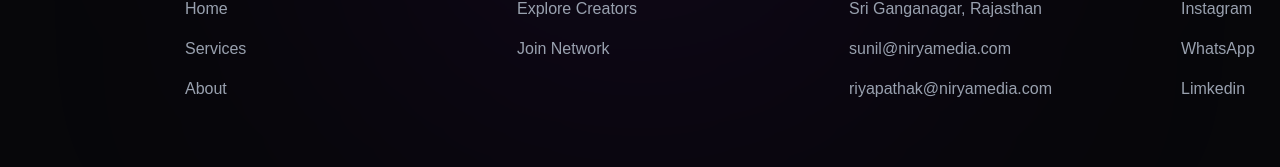
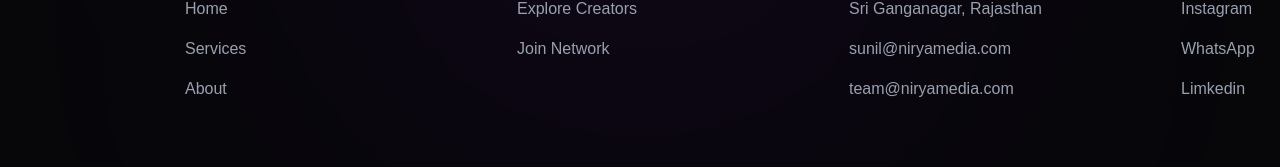
Before and after one commit to niryamedia/nirya-media, a Next.js app: page / in a window 1280 px wide. Shown: the part 5511-5678 px from the top of the page. Built offline with nearby package versions, Linux system fonts and the light colour scheme; no server answers; the database is empty.

Commit message:
Update footer email

```diff
--- a/components/Footer.tsx
+++ b/components/Footer.tsx
@@ -113,10 +113,10 @@ export default function Footer() {
       </a>
 
       <a
-        href="mailto:riyapathak@niryamedia.com"
+        href="mailto:team@niryamedia.com"
         className="block transition hover:text-purple-400"
       >
-        riyapathak@niryamedia.com
+        team@niryamedia.com
       </a>
 
     </div>
```
